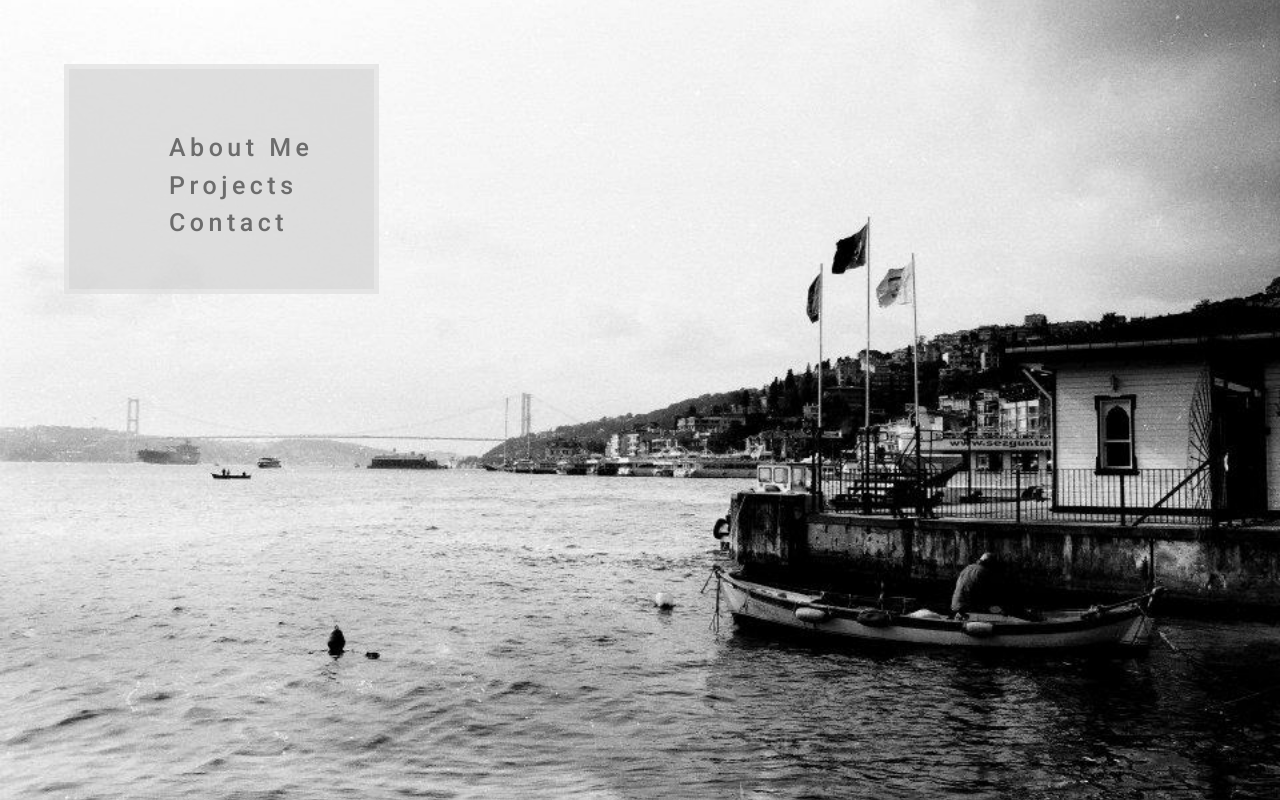
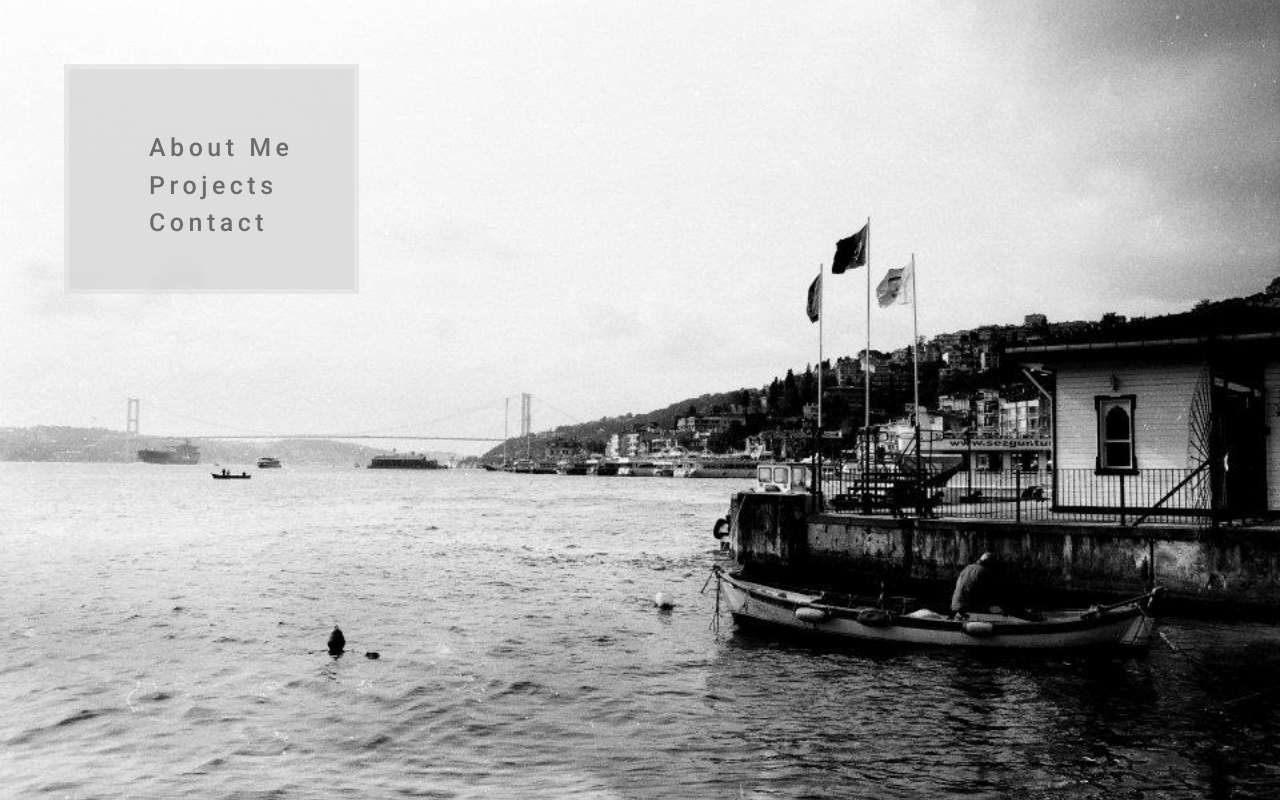
Before and after one commit to elifkinli/elifkinli.github.io, a plain HTML site: page index.html in a window 1280 px wide. In both pictures the pointer is over the link "Elif Kinli". Drawn offline with nearby package versions, Linux system fonts and the light colour scheme.

Commit message:
padding changed on the menu

```diff
--- a/css/index_style.css
+++ b/css/index_style.css
@@ -61,7 +61,7 @@ a:hover {
   background-color: #D3D3D3;
   opacity: 0.7;
   border-color: #E0E0E0;
-  padding: 60px 60px 160px 60px;
+  padding: 60px 60px 160px 40px;
 }
 
 .menu-content {
```
